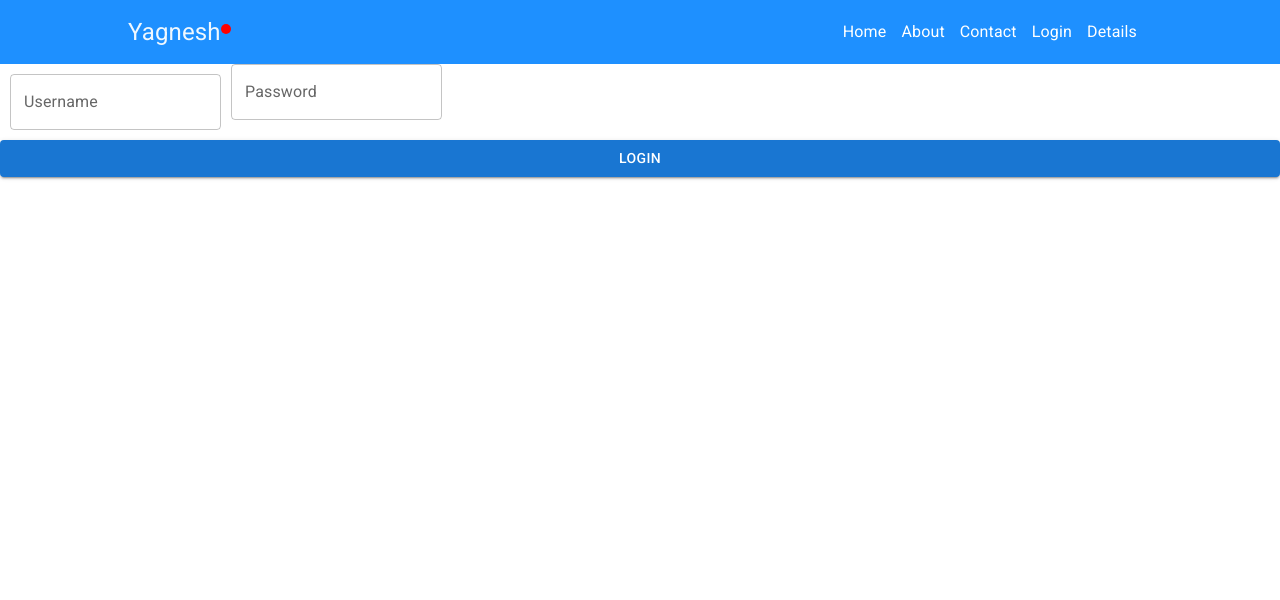
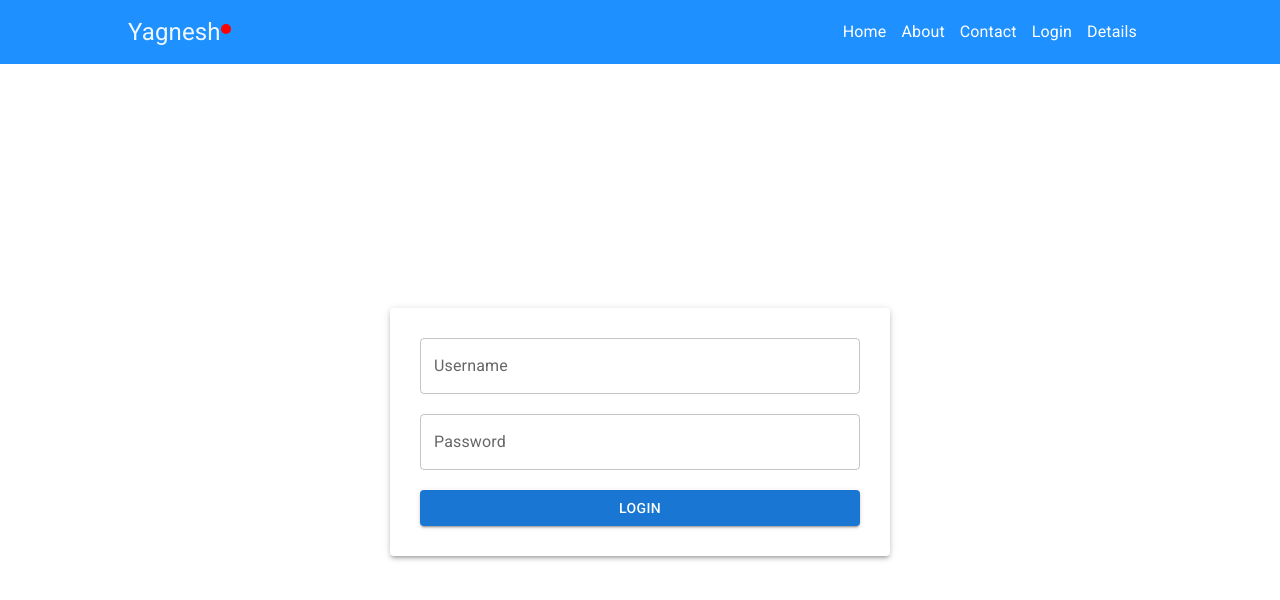
Before and after one commit to mansoor6328/mansoor6328, a React app: page /login in a window 1280 px wide. Shown: the top 600 px of the page. Built offline with nearby package versions, Linux system fonts and the light colour scheme.

Commit message:
completed Login Page UI

```diff
--- a/src/Pages/Login/index.js
+++ b/src/Pages/Login/index.js
@@ -4,40 +4,67 @@ import { makeStyles } from '@mui/styles';
 import TextField from '@mui/material/TextField';
 import Button from '@mui/material/Button';
 import './loginStyle.css';
+import { Paper } from '@mui/material';
 
 const useStyles = makeStyles({
   root: {
-    padding: '0 30px',
+    margin: 10,
   },
 });
 
 const Login = () => {
   const classes = useStyles();
   return (
-    <div>
+    <div className="login-container">
+      <Paper
+        elevation={3}
+        style={{
+          flex: 1,
+          maxWidth: 500,
+          padding: 20,
+        }}
+      >
         <Formik>
           {({}) => (
             <form>
+              <div
+                style={{
+                  padding: 10,
+                }}
+              >
                 <TextField
-              className={classes.root}
                   variant="outlined"
                   label="Username"
                   id="username"
-              style={{ margin: 10 }}
+                  fullWidth
                 />
+              </div>
+              <div
+                style={{
+                  padding: 10,
+                }}
+              >
                 <TextField
-              className={classes.root}
                   variant="outlined"
                   label="Password"
                   id="password"
                   type="password"
+                  fullWidth
                 />
+              </div>
+              <div
+                style={{
+                  padding: 10,
+                }}
+              >
                 <Button variant="contained" fullWidth>
                   Login
                 </Button>
+              </div>
             </form>
           )}
         </Formik>
+      </Paper>
     </div>
   );
 };
```
Lines whose indentation alone changed are shown as unchanged.
